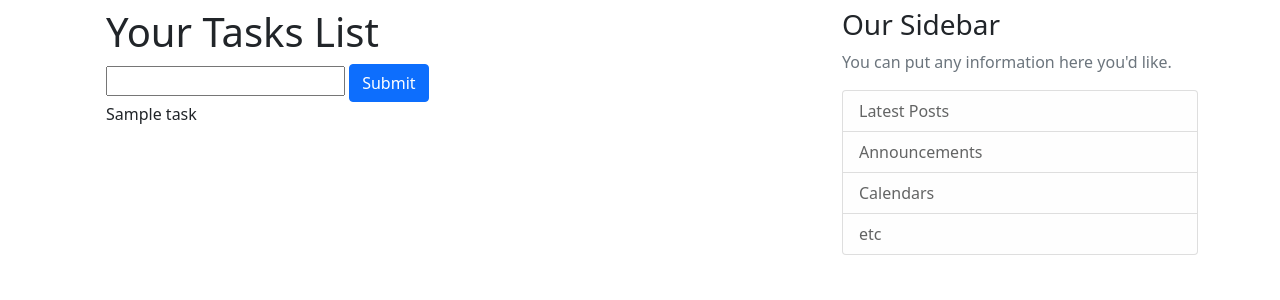
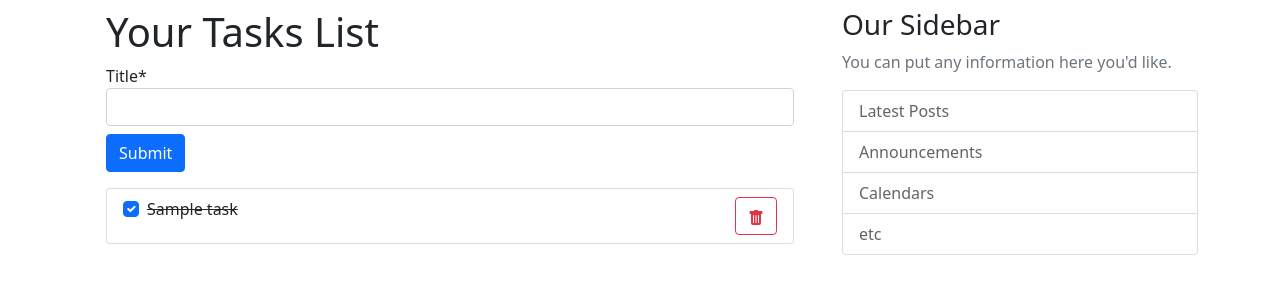
Before and after one commit to edwardramirez31/Django-ToDo-List, a Django app: page /tasks/list in a window 1280 px wide. Shown: the part 56-356 px from the top of the page. Run offline with Django 3.2, Linux system fonts and the light colour scheme; a user stored in the database is signed in; tables that the repository leaves empty hold one stand-in row (values such as "Sample post"); some libraries are stand-ins or nearby versions.

Commit message:
Updating the list view
1. Put an unorder list with the list-group class
2. Iterate through each task and put an li with the list-group-item class
3. The item has a flex row with a justify-content-between class
4. Within that flexbox, a div with the checkbox and task. If its completed, the checkbox is checked and the label
has the line-through style
5. Finally, a div with the button

```diff
--- a/todo/tasks/admin.py
+++ b/todo/tasks/admin.py
@@ -1,3 +1,4 @@
 from django.contrib import admin
-
+from .models import Task
 # Register your models here.
+admin.site.register(Task)
--- a/todo/tasks/forms.py
+++ b/todo/tasks/forms.py
@@ -6,4 +6,4 @@ from django.contrib.auth.forms import UserCreationForm
 class TaskForm(forms.ModelForm):
     class Meta:
         model = Task
-        fields = '__all__'
+        fields = ["title"]
--- a/todo/tasks/templates/tasks/list.html
+++ b/todo/tasks/templates/tasks/list.html
@@ -3,17 +3,46 @@
 {% block content %}
 <div class="column-center">
   <h1>Your Tasks List</h1>
-  <form action="" method="post">
-    {% csrf_token %} {{ form.title }}
-    <input type="submit" value="Submit" class="btn btn-primary" />
+  <form action="" method="post" class="form-inline">
+    {% csrf_token %} {{ form|crispy }}
+
+    <input type="submit" value="Submit" class="btn btn-primary mt-2" />
   </form>
 
-  {% if tasks %} {% for task in tasks %}
-  <div>{{ task.title }}</div>
-  {% endfor %} {% else %}
+  {% if tasks %}
+
+  <ul class="mt-3 list-group">
+    {% for task in tasks %}
+    <li class="list-group-item">
+      <div class="d-flex flex-row justify-content-between">
+        <div class="form-check">
+          <input
+            type="checkbox"
+            class="form-check-input"
+            id="Check-{{ task.id }}"
+            {% if task.completed %}
+            checked
+            {% endif %}
+          />
+          <label class="form-check-label" for="Check-{{ task.id }}" {% if task.completed %} style="text-decoration: line-through;"{% endif %}>
+            {{ task.title }}</label
+          >
+        </div>
+        <div class="">
+          <button class="btn btn-outline-danger">
+            <svg xmlns="http://www.w3.org/2000/svg" width="16" height="16" fill="currentColor" class="bi bi-trash-fill" viewBox="0 0 16 16">
+            <path d="M2.5 1a1 1 0 0 0-1 1v1a1 1 0 0 0 1 1H3v9a2 2 0 0 0 2 2h6a2 2 0 0 0 2-2V4h.5a1 1 0 0 0 1-1V2a1 1 0 0 0-1-1H10a1 1 0 0 0-1-1H7a1 1 0 0 0-1 1H2.5zm3 4a.5.5 0 0 1 .5.5v7a.5.5 0 0 1-1 0v-7a.5.5 0 0 1 .5-.5zM8 5a.5.5 0 0 1 .5.5v7a.5.5 0 0 1-1 0v-7A.5.5 0 0 1 8 5zm3 .5v7a.5.5 0 0 1-1 0v-7a.5.5 0 0 1 1 0z"/>
+          </svg>
+          </button>
+        </div>
+      </div>
+    </li>
+    {% endfor %}
+  </ul>
+
+  {% else %}
   <p>There are no tasks in the database.</p>
   {% endif %}
 </div>
-
 <!-- -->
 {% endblock %}
--- a/todo/tasks/views.py
+++ b/todo/tasks/views.py
@@ -1,4 +1,4 @@
-from django.shortcuts import render
+from django.shortcuts import render, redirect
 from django.views import View
 from .forms import TaskForm
 from .models import Task
@@ -11,17 +11,19 @@ class TasksListView(LoginRequiredMixin, View):
     template_name = 'tasks/list.html'
 
     def get(self, request):
-        tasks = Task.objects.all()
+        tasks = Task.objects.filter(user=request.user)
         form = TaskForm()
         context = {"form": form, "tasks": tasks}
         return render(request, self.template_name, context)
 
     def post(self, request):
         form = TaskForm(request.POST)
+        tasks = Task.objects.all()
+
         if not form.is_valid():
-            context = {"form": form}
+            context = {"form": form, "tasks": tasks}
             return render(request, self.template_name, context)
 
-        form.instance.owner = request.user
+        form.instance.user = request.user
         form.save()
-        # return redirect
+        return redirect("tasks:all")
--- a/todo/users/templates/registration/login.html
+++ b/todo/users/templates/registration/login.html
@@ -6,8 +6,8 @@
     {{ form|crispy }}
   </fieldset>
   <div class="form-group mt-2">
-    <button class="btn btn-outline-info" type="submit">Login</button>
-    <input type="hidden" name="next" value="{{ next }}" />
+    <button class="btn btn-outline-info px-4" type="submit">Login</button>
+    <input  type="hidden" name="next" value="{{ next }}" />
   </div>
 </form>
 <div class="border-top mt-3">
```
